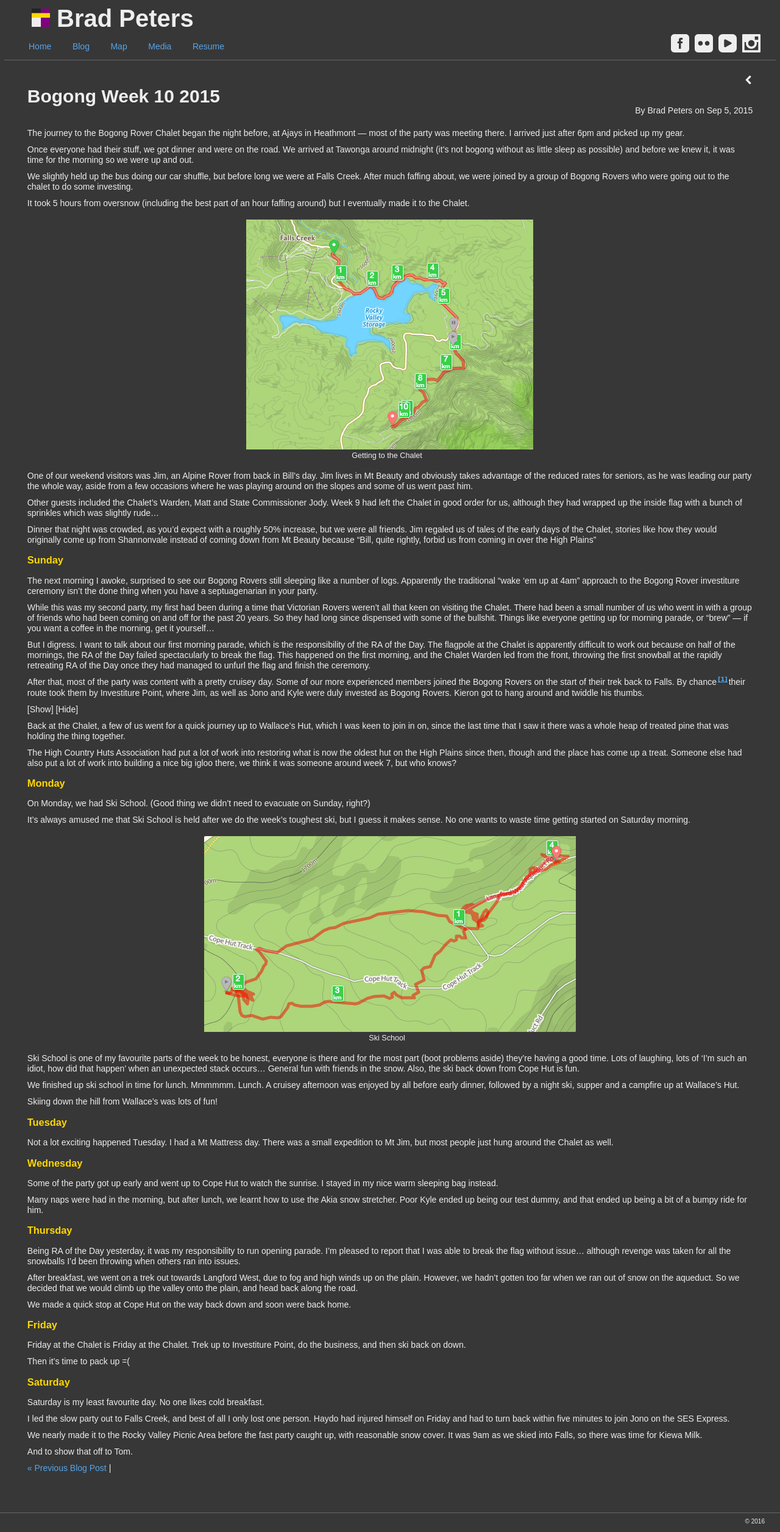
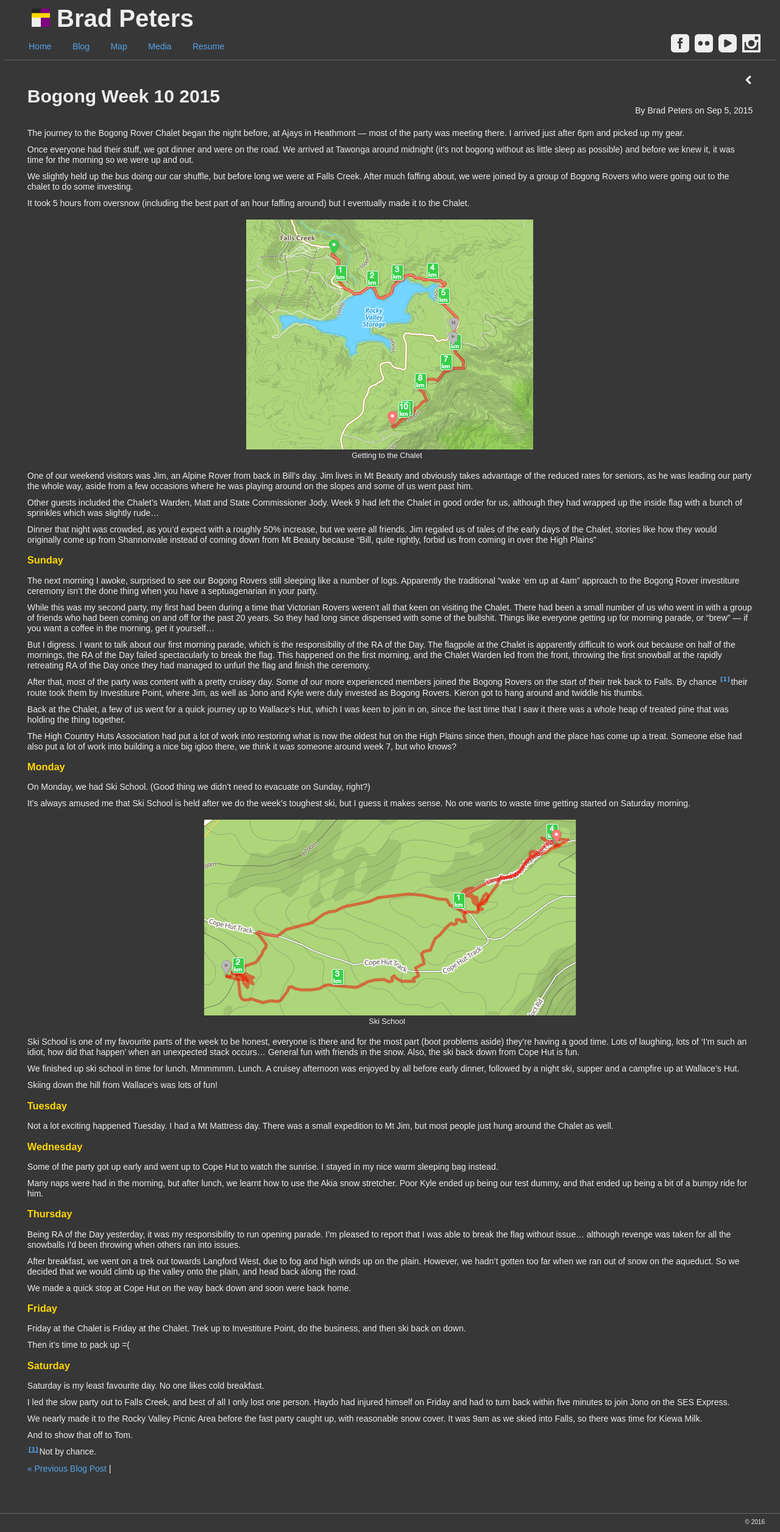
Before and after one commit to ubersejanus/ubersejanus.github.io, a Jekyll site: the page built from blog/_posts/2015-09-05-week-10-2015.md, in a window 1280 px wide. Shown: the whole page at 61% size. Built offline with Jekyll 4.4.1, drawn with Linux system fonts in a browser that asks for light colours; Markdown is read by kramdown in place of the engine named in the settings; comment, search, counter and statistics services are not loaded.

Commit message:
change ref style

```diff
--- a/blog/_posts/2015-09-05-week-10-2015.md
+++ b/blog/_posts/2015-09-05-week-10-2015.md
@@ -35,17 +35,8 @@ While this was my second party, my first had been during a time that Victorian R
 
 But I digress. I want to talk about our first morning parade, which is the responsibility of the RA of the Day. The flagpole at the Chalet is apparently difficult to work out because on half of the mornings, the RA of the Day failed spectacularly to break the flag. This happened on the first morning, and the Chalet Warden led from the front, throwing the first snowball at the rapidly retreating RA of the Day once they had managed to unfurl the flag and finish the ceremony.
 
-<p>After that, most of the party was content with a pretty cruisey day. Some of our more experienced members joined the Bogong Rovers on the start of their trek back to Falls. By chance<span class="ref"><span class="refnum">[1]</span><span class="refbody" style="display: none;">Not by chance.</span></span> their route took them by Investiture Point, where Jim, as well as Jono and Kyle were duly invested as Bogong Rovers. Kieron got to hang around and twiddle his thumbs.</p>
+After that, most of the party was content with a pretty cruisey day. Some of our more experienced members joined the Bogong Rovers on the start of their trek back to Falls. By chance <a href="#ref1-wk10" class="refnum">[1]</a> their route took them by Investiture Point, where Jim, as well as Jono and Kyle were duly invested as Bogong Rovers. Kieron got to hang around and twiddle his thumbs.
 
-<label for="show">
-    <span>[Show]</span>
-</label>
-<input type=radio id="show" name="group">
-<label for="hide">
-    <span>[Hide]</span>
-</label>
-<input type=radio id="hide" name="group">
-<span id="content">Content</span>
 
 Back at the Chalet, a few of us went for a quick journey up to Wallace's Hut, which I was keen to join in on, since the last time that I saw it there was a whole heap of treated pine that was holding the thing together.
 
@@ -100,3 +91,5 @@ I led the slow party out to Falls Creek, and best of all I only lost one person.
 We nearly made it to the Rocky Valley Picnic Area before the fast party caught up, with reasonable snow cover. It was 9am as we skied into Falls, so there was time for Kiewa Milk.
 
 And to show that off to Tom.
+
+<p><a name="ref1-wk10" class="refnum">[1]</a> Not by chance.</p>
--- a/style.css
+++ b/style.css
@@ -196,10 +196,6 @@ div.snapshot a, div.snapshot a:link, div.snapshot a:visited {
 
 /* reference tooltips style */
 
-.ref {
-    position: relative;
-    vertical-align: baseline; }
-
 .refnum {
     position: relative;
     left: 2px;
@@ -210,37 +206,6 @@ div.snapshot a, div.snapshot a:link, div.snapshot a:visited {
     font-weight: bold;
     text-decoration: underline;
     cursor: pointer; }
-
-.refbody {
-    font-family: Verdana, sans-serif;
-    font-size: .7em;
-    line-height: 1.1;
-    display: block;
-    min-width: 20em;
-    position: absolute;
-    left: 25px;
-    bottom: 5px ;
-    border: 1px solid;
-    padding: 5px;
-    background-color: #fff;
-    word-wrap: break-word;
-    z-index: 9999;
-    overflow: auto; }
-
-input#show, input#hide {
-    display:none;
-}
-
-span#content {
-    display:none;
-}
-input#show:checked ~ span#content {
-  display:block;
-}
-
-input#hide:checked ~ span#content {
-    display:none;
-}
 
 /* Google Maps style */
 
```
